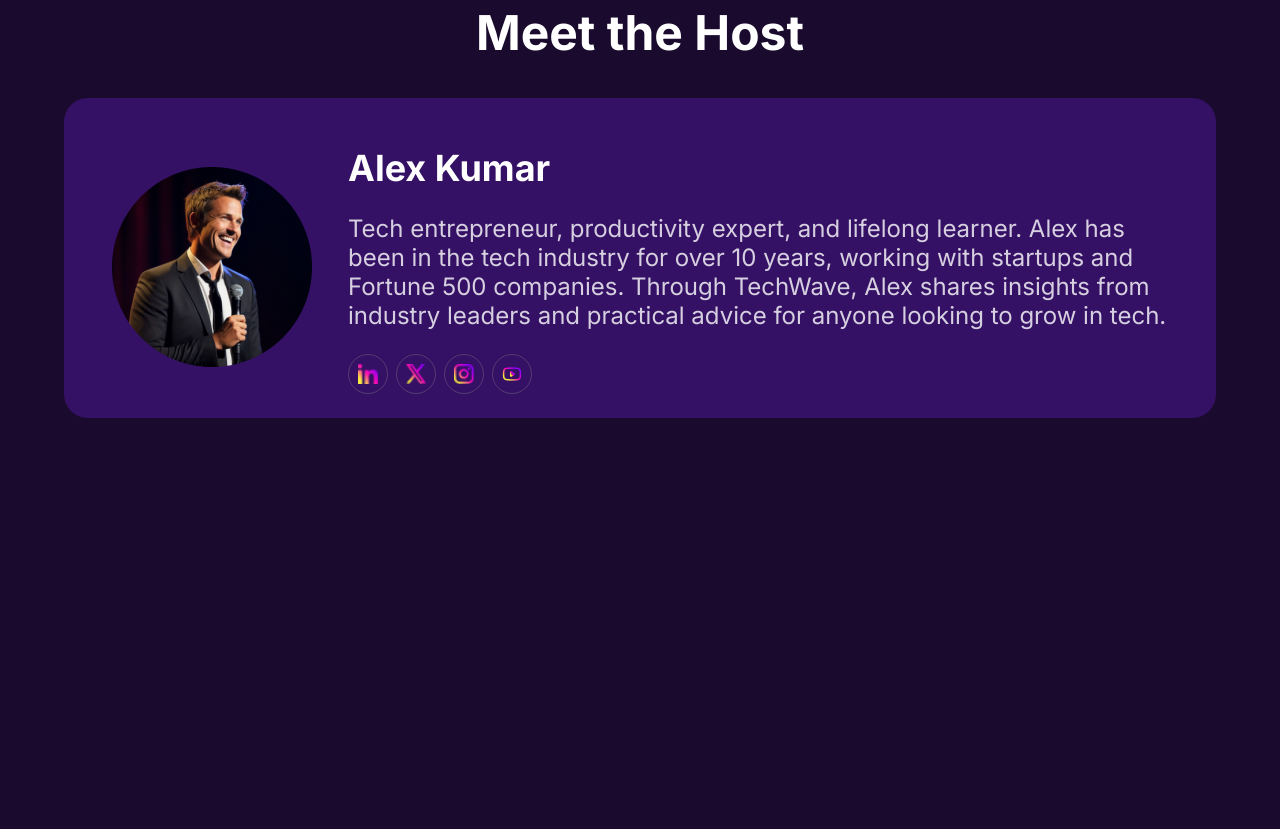
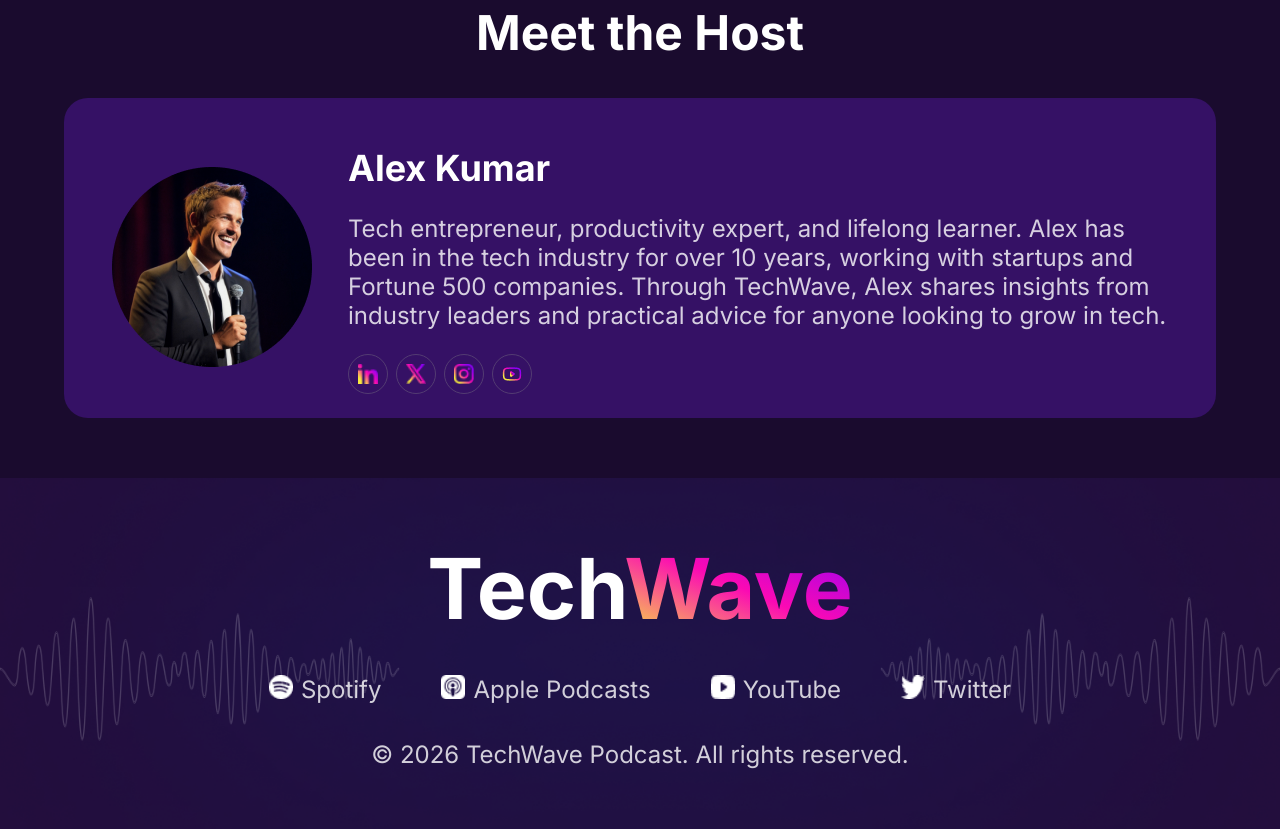
Before and after one commit to Ratul-Talukder/TechWave, a plain HTML site: page index.html in a window 1280 px wide. Shown: the part 3104-3933 px from the top of the page. Before the commit the page ends 3582 px from the top, so only its background shows below. Drawn offline with Linux system fonts and the light colour scheme.

Commit message:
footer-section designed and full web page design complete

```diff
--- a/index.html
+++ b/index.html
@@ -279,5 +279,36 @@
         </div>
       </section>
     </main>
+
+    <footer id="footer">
+      <div class="container footer-content">
+        <h1 class="logo footer-heading">Tech<span class="wave">Wave</span></h1>
+        <div class="platform-info">
+          <div class="platform-1">
+            <div class="platform-name">
+              <img src="assets/spotify.png" alt="" />
+              <p class="section-description">Spotify</p>
+            </div>
+            <div class="platform-name">
+              <img src="assets/apple-podcast.png" alt="" />
+              <p class="section-description">Apple Podcasts</p>
+            </div>
+          </div>
+          <div class="platform-2">
+            <div class="platform-name">
+              <img src="assets/youtube-podcast.png" alt="" />
+              <p class="section-description">YouTube</p>
+            </div>
+            <div class="platform-name">
+              <img src="assets/twitter.png" alt="" />
+              <p class="section-description">Twitter</p>
+            </div>
+          </div>
+        </div>
+        <p class="copyright-info section-description">
+          &copy; 2026 TechWave Podcast. All rights reserved.
+        </p>
+      </div>
+    </footer>
   </body>
 </html>
--- a/style.css
+++ b/style.css
@@ -92,7 +92,7 @@
 /*-----------hero-section-------*/
 .hero-section {
   padding: 2.5rem 0;
-  width: 100vw;
+  width: 100%;
   background-image: url("assets/hero-bg.png");
   background-size: contain;
   background-repeat: no-repeat;
@@ -173,7 +173,7 @@
 /* about-section */
 #about-section {
   padding: 2rem 0;
-  width: 100vw;
+  width: 100%;
   text-align: center;
 }
 .about-text-content {
@@ -205,7 +205,7 @@
 /* why-choose-section */
 #why-choose-section {
   padding: 2rem 0;
-  width: 100vw;
+  width: 100%;
   background-color: #230e3d;
 }
 .feature-card-container {
@@ -238,7 +238,7 @@
 /* Episodes-Section */
 #featured-episodes-section {
   padding: 2rem 0;
-  width: 100vw;
+  width: 100%;
 }
 .episodes-grid {
   display: grid;
@@ -317,6 +317,48 @@
   display: flex;
   justify-content: center;
   gap: 8px;
+}
+
+/* footer-section */
+#footer {
+  padding: 2.5rem 1.25rem;
+  width: 100%;
+  background-image: url("assets/footer-bg.png");
+
+  background-size: 100% 100%;
+  background-position: center;
+  background-repeat: no-repeat;
+}
+.footer-content {
+  display: flex;
+  flex-direction: column;
+  align-items: center;
+}
+.footer-heading {
+  font-size: 2rem;
+  margin-bottom: 1.5rem;
+}
+.platform-name {
+  display: flex;
+  gap: 8px;
+}
+.platform-name img {
+  width: 24px;
+  height: 24px;
+}
+.platform-info {
+  display: flex;
+  flex-direction: column;
+  text-align: center;
+  align-items: center;
+  gap: 1rem;
+  margin-bottom: 1.5rem;
+}
+.platform-1,
+.platform-2 {
+  display: flex;
+  justify-content: center;
+  gap: 1rem;
 }
 
 /*-----------Responsive Design-----------*/
@@ -399,4 +441,15 @@
   .social-icon {
     justify-content: left;
   }
+
+  /* footer-section */
+  .footer-heading {
+    font-size: 3.5rem;
+  }
+  .platform-info,
+  .platform-1,
+  .platform-2 {
+    flex-direction: row;
+    gap: 2.5rem;
+  }
 }
```
